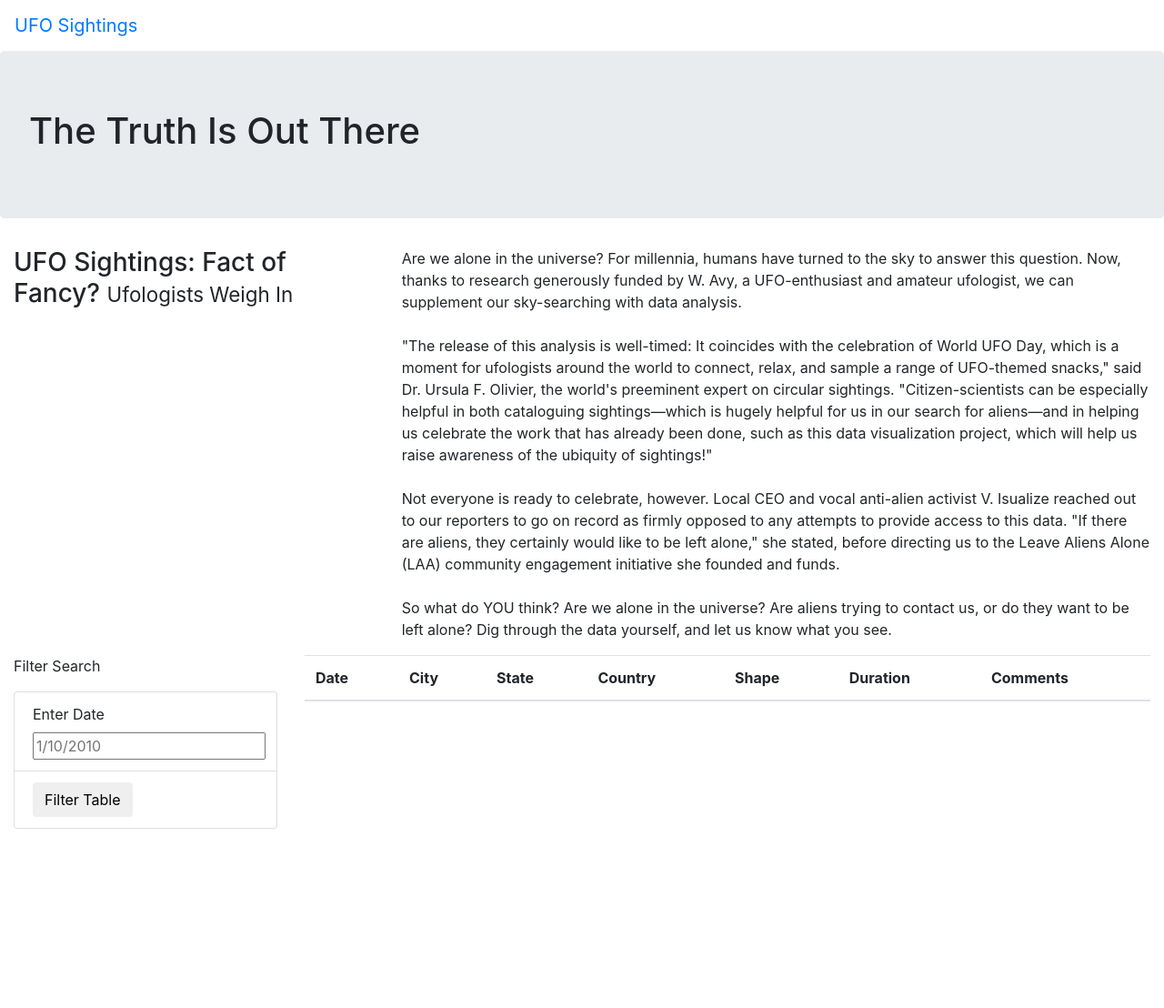
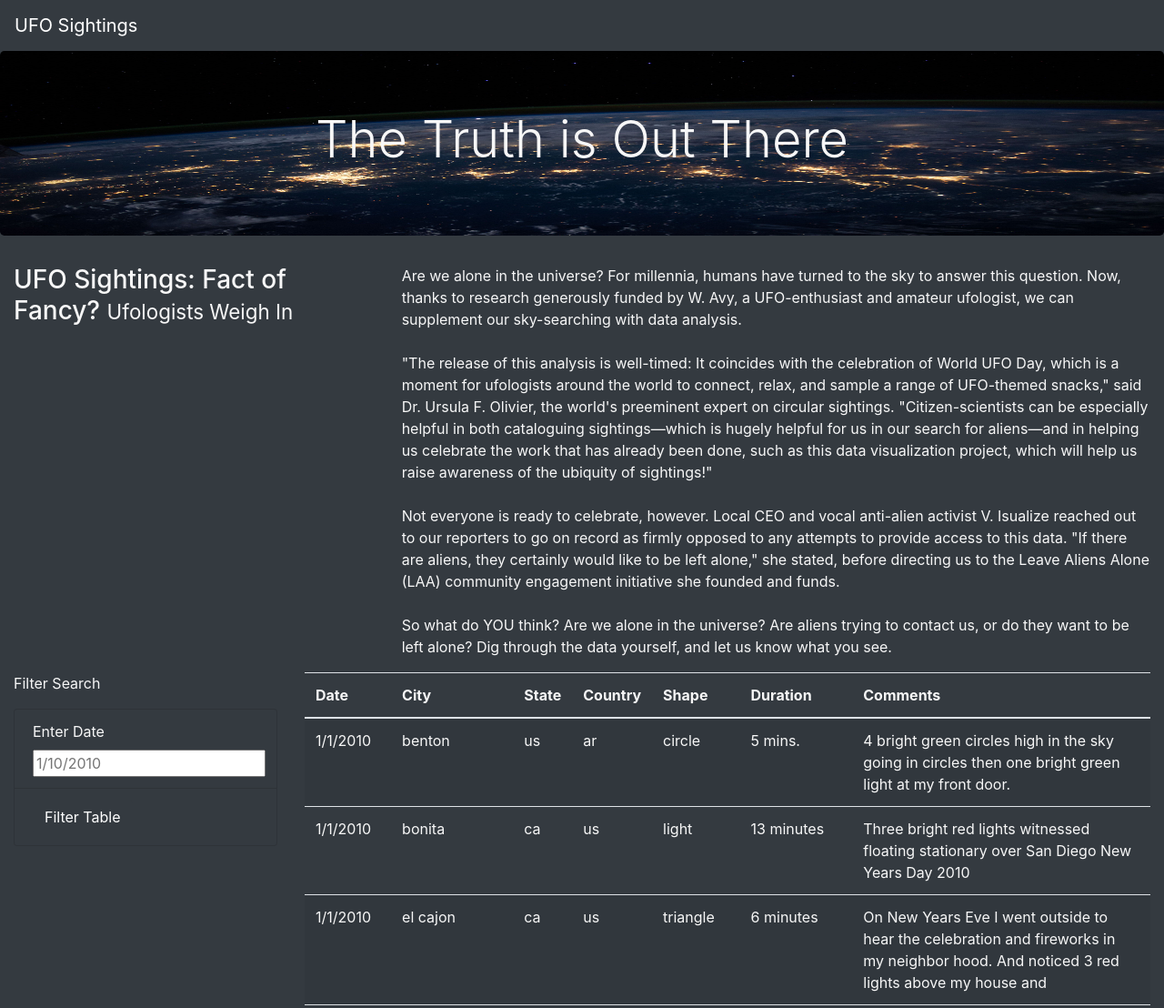
Before and after one commit to tkirk70/UFOs, a plain HTML site: page index.html in a window 1280 px wide. Shown: the top 1108 px of the page at 91% size. Before the commit the page ends 911 px from the top, so only its background shows below. Drawn offline with nearby package versions, Linux system fonts and the light colour scheme.

Commit message:
Pre Challenge.

```diff
--- a/index.html
+++ b/index.html
@@ -9,9 +9,9 @@
         integrity="sha384-Gn5384xqQ1aoWXA+058RXPxPg6fy4IWvTNh0E263XmFcJlSAwiGgFAW/dAiS6JXm" crossorigin="anonymous" />
     <link rel="stylesheet" href="static/css/style.css">
 </head>
-<body>
+<body class="bg-dark">
     <div class="wrapper">
-        <nav class="navbar navbar-expand-lg">
+        <nav class="navbar navbar-dark bg-dark navbar-expand-lg">
             <a class="navbar-brand" href="index.html">UFO Sightings</a>
 
         </nav>
@@ -19,7 +19,7 @@
     </div>
 
     <div class="jumbotron">
-        <h1>The Truth Is Out There</h1>
+        <h1 class="display-4">The Truth is Out There</h1>
     </div>
 
     <div class="container-fluid">
@@ -56,14 +56,14 @@
             <div class="col-md-3">
                 <form>
                     <p>Filter Search</p>
-                    <ul class="list-group">
-                        <li class="list-group-item">
+                    <ul class="list-group bg-dark">
+                        <li class="list-group-item bg-dark">
                             <label for="date">Enter Date</label>
                             <input type="text" placeholder="1/10/2010" id="datetime" />
 
                         </li>
-                        <li class="list-group-item">
-                            <button id="filter-btn" type="button" class="btn btn-default">Filter Table</button>
+                        <li class="list-group-item bg-dark">
+                            <button id="filter-btn" type="button" class="btn btn-dark">Filter Table</button>
 
                         </li>
 
@@ -90,6 +90,8 @@
             </div>
         </div>
     </div>
-
+    <script src="https://cdnjs.cloudflare.com/ajax/libs/d3/4.11.0/d3.js"></script>
+    <script src="static/js/data.js"></script>
+    <script src="static/js/app.js"></script>
 </body>
 </html>
--- a/static/css/style.css
+++ b/static/css/style.css
@@ -0,0 +1,10 @@
+body {
+
+  color: #f7f7f7;
+}
+
+.jumbotron {
+  background-image: url("../images/nasa.jpg");
+  background-size: 100% 100%;
+  text-align: center;
+}
```
Also changed, not shown: static/images/nasa.jpg (added).
